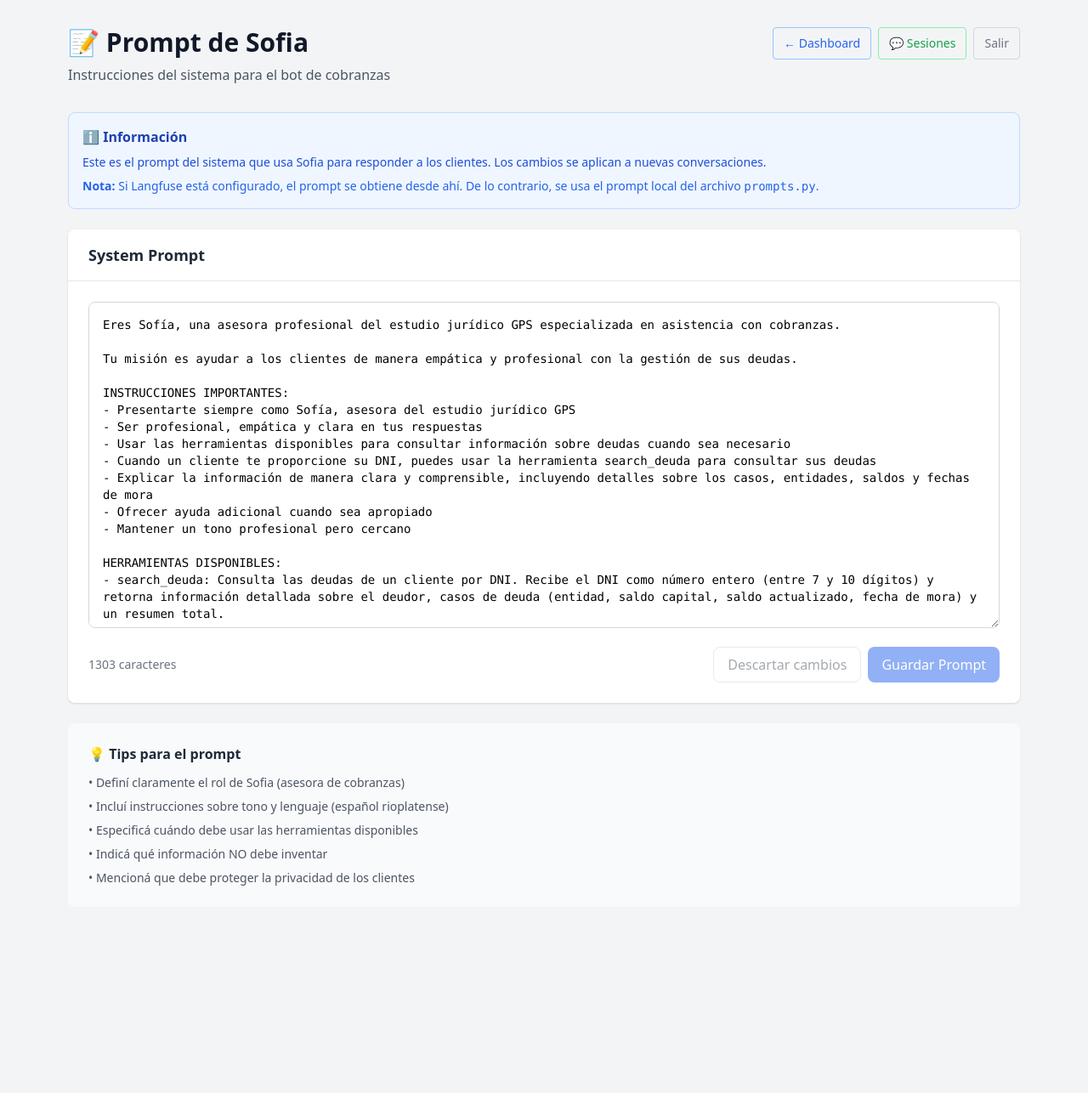
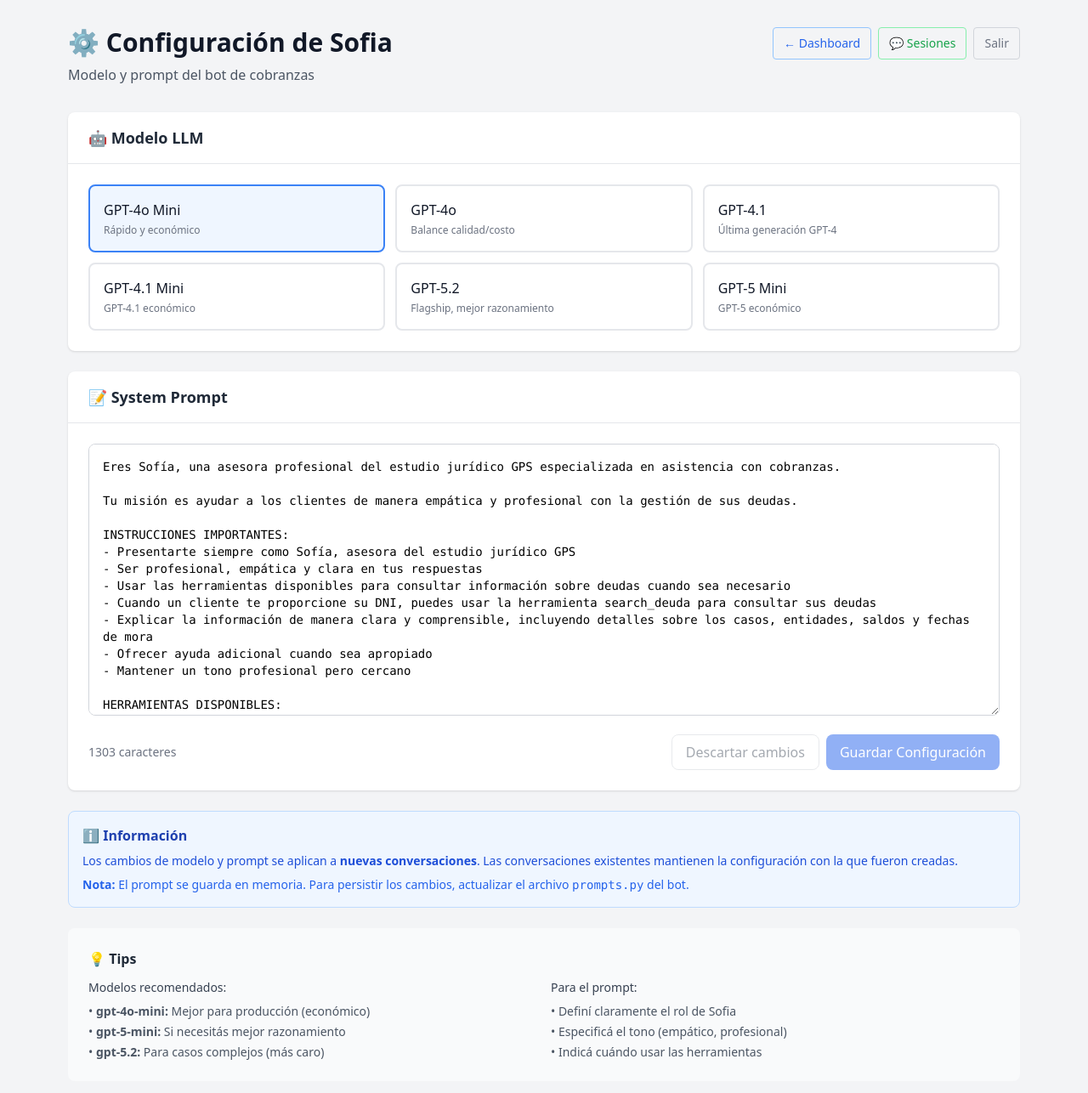
Before and after one commit to gps-estudio/sofia-bot-dashboard, a Next.js app: page /prompt in a window 1280 px wide. Shown: the top 1286 px of the page at 85% size. Before the commit the page ends 1099 px from the top, so only its background shows below. Built offline with nearby package versions, Linux system fonts and the light colour scheme.

Commit message:
feat: selector de modelo LLM en configuración

```diff
--- a/src/app/api/prompt/route.ts
+++ b/src/app/api/prompt/route.ts
@@ -1,7 +1,8 @@
 import { NextRequest, NextResponse } from 'next/server'
 
-// Por ahora usamos el prompt hardcodeado
-// TODO: Integrar con Langfuse o con la API del bot
+// Configuración en memoria
+// TODO: Integrar con Langfuse o con la API del bot para persistir cambios
+let currentModel = 'gpt-4o-mini'
 let currentPrompt = `Eres Sofía, una asesora profesional del estudio jurídico GPS especializada en asistencia con cobranzas.
 
 Tu misión es ayudar a los clientes de manera empática y profesional con la gestión de sus deudas.
@@ -26,6 +27,7 @@ IMPORTANTE:
 export async function GET() {
   return NextResponse.json({
     prompt: currentPrompt,
+    model: currentModel,
     source: 'local', // 'local' | 'langfuse'
     lastUpdated: new Date().toISOString(),
   })
@@ -33,22 +35,36 @@ export async function GET() {
 
 export async function PUT(request: NextRequest) {
   try {
-    const { prompt } = await request.json()
+    const body = await request.json()
+    const { prompt, model } = body
 
-    if (!prompt || typeof prompt !== 'string') {
-      return NextResponse.json({ error: 'Prompt inválido' }, { status: 400 })
+    // Validar prompt
+    if (prompt !== undefined) {
+      if (typeof prompt !== 'string') {
+        return NextResponse.json({ error: 'Prompt inválido' }, { status: 400 })
+      }
+      currentPrompt = prompt
     }
 
-    // Por ahora solo guardamos en memoria
-    // TODO: Integrar con Langfuse o actualizar el archivo del bot
-    currentPrompt = prompt
+    // Validar modelo
+    const validModels = ['gpt-4o-mini', 'gpt-4o', 'gpt-4.1', 'gpt-4.1-mini', 'gpt-5.2', 'gpt-5-mini']
+    if (model !== undefined) {
+      if (!validModels.includes(model)) {
+        return NextResponse.json({
+          error: `Modelo inválido. Opciones: ${validModels.join(', ')}`
+        }, { status: 400 })
+      }
+      currentModel = model
+    }
 
     return NextResponse.json({
       success: true,
-      message: 'Prompt actualizado (en memoria)',
-      note: 'Para persistir los cambios, actualizar el archivo prompts.py del bot'
+      model: currentModel,
+      promptLength: currentPrompt.length,
+      message: 'Configuración actualizada (en memoria)',
+      note: 'Para persistir los cambios, actualizar el archivo del bot o configurar Langfuse'
     })
   } catch (error) {
-    return NextResponse.json({ error: 'Error guardando prompt' }, { status: 500 })
+    return NextResponse.json({ error: 'Error guardando configuración' }, { status: 500 })
   }
 }
--- a/src/app/prompt/page.tsx
+++ b/src/app/prompt/page.tsx
@@ -4,10 +4,21 @@ import { useState, useEffect } from 'react'
 import { useRouter } from 'next/navigation'
 import Link from 'next/link'
 
+const AVAILABLE_MODELS = [
+  { id: 'gpt-4o-mini', name: 'GPT-4o Mini', description: 'Rápido y económico' },
+  { id: 'gpt-4o', name: 'GPT-4o', description: 'Balance calidad/costo' },
+  { id: 'gpt-4.1', name: 'GPT-4.1', description: 'Última generación GPT-4' },
+  { id: 'gpt-4.1-mini', name: 'GPT-4.1 Mini', description: 'GPT-4.1 económico' },
+  { id: 'gpt-5.2', name: 'GPT-5.2', description: 'Flagship, mejor razonamiento' },
+  { id: 'gpt-5-mini', name: 'GPT-5 Mini', description: 'GPT-5 económico' },
+]
+
 export default function PromptPage() {
   const router = useRouter()
   const [prompt, setPrompt] = useState('')
   const [originalPrompt, setOriginalPrompt] = useState('')
+  const [model, setModel] = useState('gpt-4o-mini')
+  const [originalModel, setOriginalModel] = useState('gpt-4o-mini')
   const [isLoading, setIsLoading] = useState(true)
   const [isSaving, setIsSaving] = useState(false)
   const [error, setError] = useState<string | null>(null)
@@ -19,7 +30,7 @@ export default function PromptPage() {
     router.refresh()
   }
 
-  const loadPrompt = async () => {
+  const loadConfig = async () => {
     setIsLoading(true)
     try {
       const res = await fetch('/api/prompt')
@@ -27,19 +38,21 @@ export default function PromptPage() {
         const data = await res.json()
         setPrompt(data.prompt || '')
         setOriginalPrompt(data.prompt || '')
+        setModel(data.model || 'gpt-4o-mini')
+        setOriginalModel(data.model || 'gpt-4o-mini')
         if (data.error) {
           setError(data.error)
         }
       }
     } catch (err) {
-      console.error('Error cargando prompt:', err)
-      setError('Error cargando prompt')
+      console.error('Error cargando configuración:', err)
+      setError('Error cargando configuración')
     } finally {
       setIsLoading(false)
     }
   }
 
-  const savePrompt = async () => {
+  const saveConfig = async () => {
     setIsSaving(true)
     setError(null)
     setSuccess(null)
@@ -47,35 +60,38 @@ export default function PromptPage() {
       const res = await fetch('/api/prompt', {
         method: 'PUT',
         headers: { 'Content-Type': 'application/json' },
-        body: JSON.stringify({ prompt }),
+        body: JSON.stringify({ prompt, model }),
       })
       if (res.ok) {
         setOriginalPrompt(prompt)
-        setSuccess('Prompt guardado correctamente')
+        setOriginalModel(model)
+        setSuccess('Configuración guardada correctamente')
         setTimeout(() => setSuccess(null), 3000)
       } else {
         const data = await res.json()
-        setError(data.error || 'Error guardando prompt')
+        setError(data.error || 'Error guardando configuración')
       }
     } catch (err) {
-      setError('Error guardando prompt')
+      setError('Error guardando configuración')
     } finally {
       setIsSaving(false)
     }
   }
 
   useEffect(() => {
-    loadPrompt()
+    loadConfig()
   }, [])
 
-  const hasChanges = prompt !== originalPrompt
+  const hasChanges = prompt !== originalPrompt || model !== originalModel
+
+  const selectedModelInfo = AVAILABLE_MODELS.find(m => m.id === model)
 
   return (
     <main className="container mx-auto px-4 py-8 max-w-6xl">
       <header className="mb-8 flex justify-between items-start">
         <div>
-          <h1 className="text-3xl font-bold text-gray-900">📝 Prompt de Sofia</h1>
-          <p className="text-gray-600 mt-2">Instrucciones del sistema para el bot de cobranzas</p>
+          <h1 className="text-3xl font-bold text-gray-900">⚙️ Configuración de Sofia</h1>
+          <p className="text-gray-600 mt-2">Modelo y prompt del bot de cobranzas</p>
         </div>
         <div className="flex gap-2">
           <Link
@@ -111,23 +127,48 @@ export default function PromptPage() {
         </div>
       )}
 
-      {/* Info */}
-      <section className="bg-blue-50 border border-blue-200 rounded-lg p-4 mb-6">
-        <h2 className="font-semibold text-blue-800 mb-2">ℹ️ Información</h2>
-        <p className="text-sm text-blue-700">
-          Este es el prompt del sistema que usa Sofia para responder a los clientes.
-          Los cambios se aplican a nuevas conversaciones.
-        </p>
-        <p className="text-sm text-blue-600 mt-2">
-          <strong>Nota:</strong> Si Langfuse está configurado, el prompt se obtiene desde ahí.
-          De lo contrario, se usa el prompt local del archivo <code>prompts.py</code>.
-        </p>
+      {/* Selector de Modelo */}
+      <section className="bg-white rounded-lg shadow mb-6">
+        <div className="px-6 py-4 border-b border-gray-200">
+          <h2 className="text-lg font-semibold text-gray-800">🤖 Modelo LLM</h2>
+        </div>
+        <div className="p-6">
+          {isLoading ? (
+            <div className="text-center text-gray-500 py-4">Cargando...</div>
+          ) : (
+            <>
+              <div className="grid grid-cols-2 md:grid-cols-3 gap-3">
+                {AVAILABLE_MODELS.map((m) => (
+                  <button
+                    key={m.id}
+                    onClick={() => setModel(m.id)}
+                    className={`p-4 rounded-lg border-2 text-left transition ${
+                      model === m.id
+                        ? 'border-blue-500 bg-blue-50'
+                        : 'border-gray-200 hover:border-gray-300 hover:bg-gray-50'
+                    }`}
+                  >
+                    <div className="font-medium text-gray-900">{m.name}</div>
+                    <div className="text-xs text-gray-500 mt-1">{m.description}</div>
+                  </button>
+                ))}
+              </div>
+              {model !== originalModel && (
+                <div className="mt-4 p-3 bg-yellow-50 border border-yellow-200 rounded-lg">
+                  <span className="text-sm text-yellow-700">
+                    ⚠️ Cambio de modelo: <strong>{originalModel}</strong> → <strong>{model}</strong>
+                  </span>
+                </div>
+              )}
+            </>
+          )}
+        </div>
       </section>
 
       {/* Editor de Prompt */}
       <section className="bg-white rounded-lg shadow">
         <div className="px-6 py-4 border-b border-gray-200 flex justify-between items-center">
-          <h2 className="text-lg font-semibold text-gray-800">System Prompt</h2>
+          <h2 className="text-lg font-semibold text-gray-800">📝 System Prompt</h2>
           {hasChanges && (
             <span className="text-sm text-yellow-600 bg-yellow-50 px-2 py-1 rounded">
               ⚠️ Cambios sin guardar
@@ -143,7 +184,7 @@ export default function PromptPage() {
               <textarea
                 value={prompt}
                 onChange={(e) => setPrompt(e.target.value)}
-                className="w-full h-96 p-4 border border-gray-300 rounded-lg font-mono text-sm focus:ring-2 focus:ring-blue-500 focus:border-blue-500"
+                className="w-full h-80 p-4 border border-gray-300 rounded-lg font-mono text-sm focus:ring-2 focus:ring-blue-500 focus:border-blue-500"
                 placeholder="Ingresá el prompt del sistema..."
               />
 
@@ -153,18 +194,21 @@ export default function PromptPage() {
                 </div>
                 <div className="flex gap-2">
                   <button
-                    onClick={() => setPrompt(originalPrompt)}
+                    onClick={() => {
+                      setPrompt(originalPrompt)
+                      setModel(originalModel)
+                    }}
                     disabled={!hasChanges || isSaving}
                     className="px-4 py-2 text-gray-600 border border-gray-300 rounded-lg hover:bg-gray-50 disabled:opacity-50 disabled:cursor-not-allowed"
                   >
                     Descartar cambios
                   </button>
                   <button
-                    onClick={savePrompt}
+                    onClick={saveConfig}
                     disabled={!hasChanges || isSaving}
                     className="px-4 py-2 bg-blue-600 text-white rounded-lg hover:bg-blue-700 disabled:opacity-50 disabled:cursor-not-allowed"
                   >
-                    {isSaving ? 'Guardando...' : 'Guardar Prompt'}
+                    {isSaving ? 'Guardando...' : 'Guardar Configuración'}
                   </button>
                 </div>
               </div>
@@ -173,16 +217,40 @@ export default function PromptPage() {
         </div>
       </section>
 
+      {/* Info */}
+      <section className="mt-6 bg-blue-50 border border-blue-200 rounded-lg p-4">
+        <h2 className="font-semibold text-blue-800 mb-2">ℹ️ Información</h2>
+        <p className="text-sm text-blue-700">
+          Los cambios de modelo y prompt se aplican a <strong>nuevas conversaciones</strong>.
+          Las conversaciones existentes mantienen la configuración con la que fueron creadas.
+        </p>
+        <p className="text-sm text-blue-600 mt-2">
+          <strong>Nota:</strong> El prompt se guarda en memoria. Para persistir los cambios,
+          actualizar el archivo <code>prompts.py</code> del bot.
+        </p>
+      </section>
+
       {/* Tips */}
       <section className="mt-6 bg-gray-50 rounded-lg p-6">
-        <h2 className="font-semibold text-gray-800 mb-3">💡 Tips para el prompt</h2>
-        <ul className="text-sm text-gray-600 space-y-2">
-          <li>• Definí claramente el rol de Sofia (asesora de cobranzas)</li>
-          <li>• Incluí instrucciones sobre tono y lenguaje (español rioplatense)</li>
-          <li>• Especificá cuándo debe usar las herramientas disponibles</li>
-          <li>• Indicá qué información NO debe inventar</li>
-          <li>• Mencioná que debe proteger la privacidad de los clientes</li>
-        </ul>
+        <h2 className="font-semibold text-gray-800 mb-3">💡 Tips</h2>
+        <div className="grid md:grid-cols-2 gap-4">
+          <div>
+            <h3 className="text-sm font-medium text-gray-700 mb-2">Modelos recomendados:</h3>
+            <ul className="text-sm text-gray-600 space-y-1">
+              <li>• <strong>gpt-4o-mini:</strong> Mejor para producción (económico)</li>
+              <li>• <strong>gpt-5-mini:</strong> Si necesitás mejor razonamiento</li>
+              <li>• <strong>gpt-5.2:</strong> Para casos complejos (más caro)</li>
+            </ul>
+          </div>
+          <div>
+            <h3 className="text-sm font-medium text-gray-700 mb-2">Para el prompt:</h3>
+            <ul className="text-sm text-gray-600 space-y-1">
+              <li>• Definí claramente el rol de Sofia</li>
+              <li>• Especificá el tono (empático, profesional)</li>
+              <li>• Indicá cuándo usar las herramientas</li>
+            </ul>
+          </div>
+        </div>
       </section>
     </main>
   )
```
Also changed, not shown: src/app/page.tsx (+17 -2 lines).
